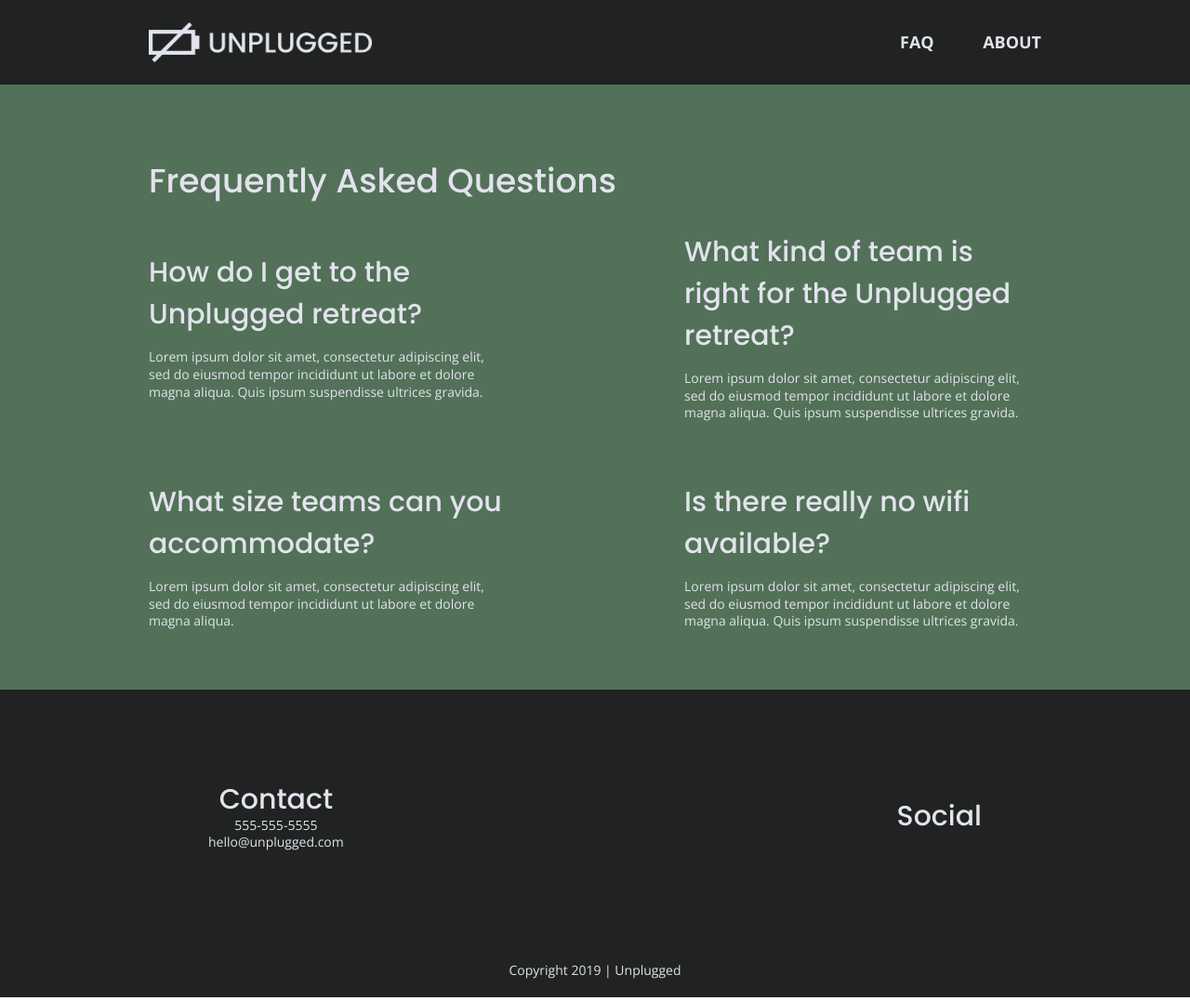
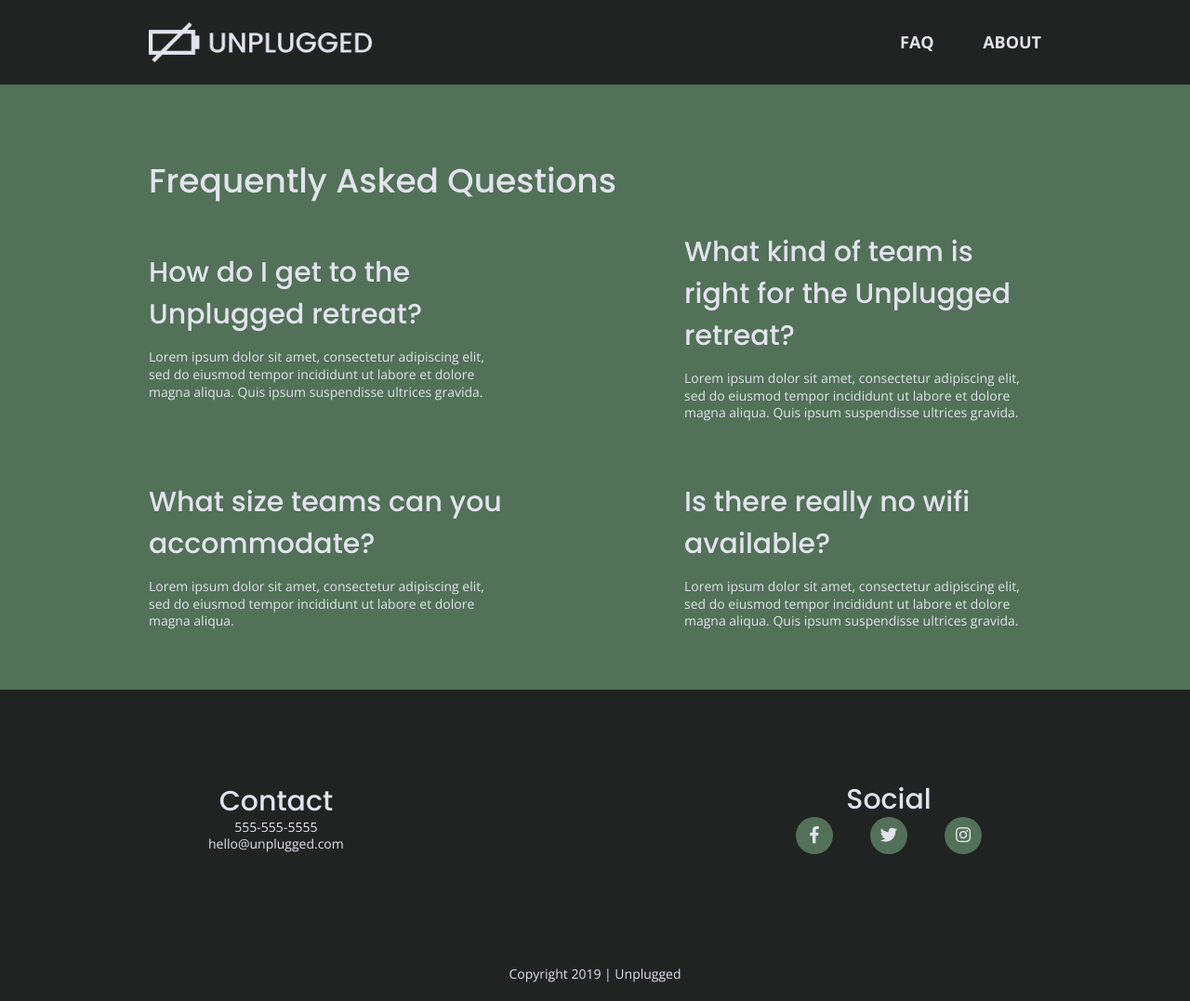
Before and after one commit to kisercandice/unplugged-retreat-project, a website: page faq/index.html in a window 1280 px wide. Shown: the whole page at 93% size. Drawn offline with nearby package versions, Linux system fonts and the light colour scheme.

Commit message:
Added and styled social icons

```diff
--- a/css/main.css
+++ b/css/main.css
@@ -224,11 +224,19 @@ footer h4{
     margin: 20px 0;
 }
 footer .social-icons p{
+    background-color: #527158;
+    border-radius: 50%;
+    width: 40px;
+    height: 40px;
     display: flex;
     justify-content: center;
     align-items: center;
 }
 
+footer .social-icons p i{
+    font-size: 1.3125em;
+
+}
 footer .copyright{
     margin: 20px 0;
 }
@@ -301,11 +309,12 @@ input[type=button]{
 .features article{
     width: 63%;
     margin: 30px 0;
-    text-align: center;
+
 }
 
 .features p{
     margin: 0;
+    text-align: center;
 }
 
 .features .features-items{
@@ -545,6 +554,11 @@ header nav ul li{
     width: 40%;
     margin: 0;
   }
+
+  .features h2{
+    margin-bottom: 20px;
+  }
+
   .features article{
     display: flex;
     justify-content: center;
@@ -557,7 +571,7 @@ header nav ul li{
     margin-bottom: 30px;
   }
   .features .item-description{
-    width: 50%;
+    width: 62%;
   }
   .reviews article{
     display: flex;
@@ -592,6 +606,11 @@ header nav ul li{
   }
   footer p{
     line-height: 1.285;
+  }
+
+  footer .social-icons {
+    width: 12.5em;
+    justify-content: space-between;
   }
   footer .copyright{
     width: 100%;
--- a/faq/index.html
+++ b/faq/index.html
@@ -22,7 +22,7 @@
   <meta name="theme-color" content="#fafafa">
   <!--- Google fonts --->
   <link href="https://fonts.googleapis.com/css?family=Open+Sans:400,700|Poppins:500,700" rel="stylesheet">
-  <script src="https://use.fontawesome.com/96675a9fa7.js"></script>
+  <link rel="stylesheet" href="https://use.fontawesome.com/releases/v5.5.0/css/all.css" integrity="sha384-B4dIYHKNBt8Bc12p+WXckhzcICo0wtJAoU8YZTY5qE0Id1GSseTk6S+L3BlXeVIU" crossorigin="anonymous">
 </head>
 
 <body>
@@ -79,9 +79,12 @@
               <div class="social">
                 <h3>Social</h3>
                 <div class="social-icons">
-                  <p><a href="https://www.facebook.com/yoursite" target="_blank"></a></p>
-                  <p><a href="https://twitter.com/yoursite" target="_blank"></a></p>
-                  <p><a href="https://instagram.com/yoursite" target="_blank"></a></p>
+                  <p><a href="https://www.facebook.com/Skillcrush/" target="_blank"><i class="fab fa-facebook-f"></i></a>
+                  </p>
+                  <p><a href="https://twitter.com/Skillcrush" target="_blank"><i class="fab fa-twitter"></i></a>
+                  </p>
+                  <p><a href="https://instagram.com/skillcrush/" target="_blank"><i class="fab fa-instagram"></i></a>
+                  </p>
                   <!-- other social links here -->
                 </div>
               </div>
```
Also changed, not shown: about/index.html (+7 -4 lines), index.html (+6 -3 lines).
